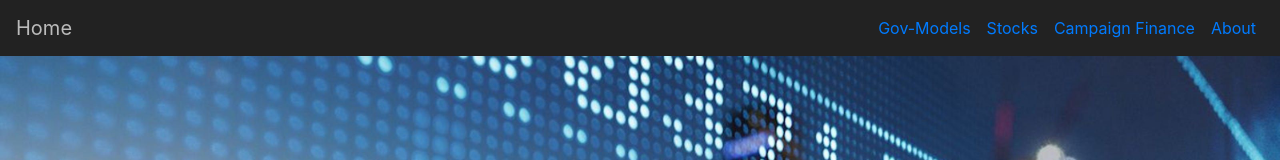
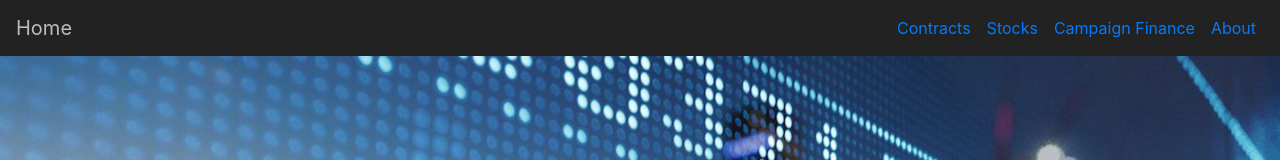
Before and after one commit to kev-liangg/thepoliticalmarket, a React (Create React App) app in the folder frontend/: page / in a window 1280 px wide. Shown: the top 160 px of the page. Built offline with nearby package versions, Linux system fonts and the light colour scheme.

Commit message:
changed routing contracts

```diff
--- a/frontend/src/App.js
+++ b/frontend/src/App.js
@@ -28,7 +28,7 @@ class App extends Component {
             <Route exact path = "/Stocks" component = {Stocks} />
             <Route exact path = "/Government/Contractors" component = {Contractors} />
             <Route exact path = "/Government/States" component = {States} />
-            <Route exact path = "/Government/Contracts" component = {Contracts} />
+            <Route exact path = "/Contracts" component = {Contracts} />
             <Route exact path = "/CampFin" component = {Members} />
             <Route exact path = "/CampFin/TJOssoff" component = {CfTJOssoff} />
             <Route exact path = "/CampFin/JHarrison" component = {CfJHarrison} />
--- a/frontend/src/Components/NavigationBar.js
+++ b/frontend/src/Components/NavigationBar.js
@@ -23,7 +23,7 @@ const NavigationBar = () => (
             <Nav className="ml-auto">
           <Nav.Item>
             <Nav.Link>
-              <Link to="/Government">Gov-Models</Link>
+              <Link to="/Contracts">Contracts</Link>
             </Nav.Link>
           </Nav.Item>
           <Nav.Item>
```
